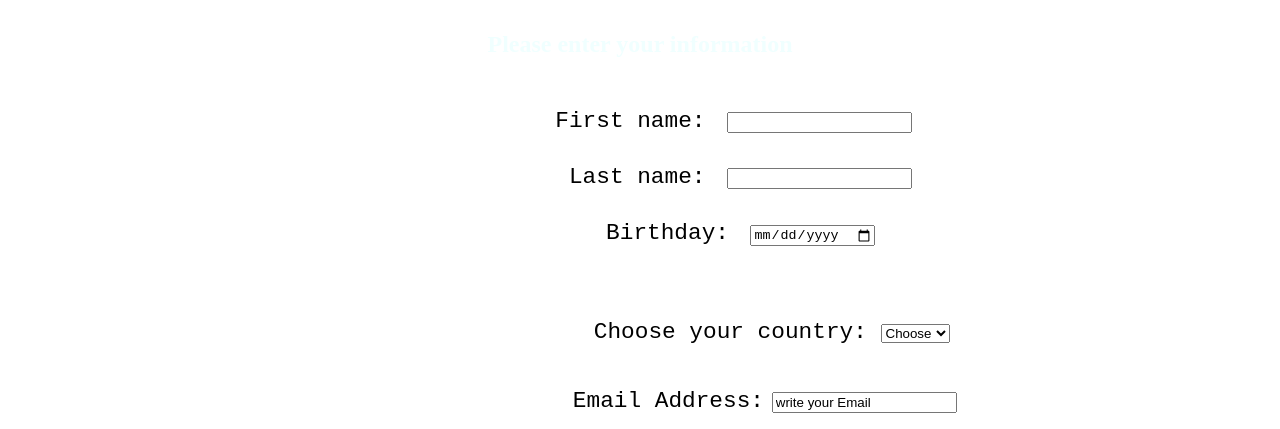
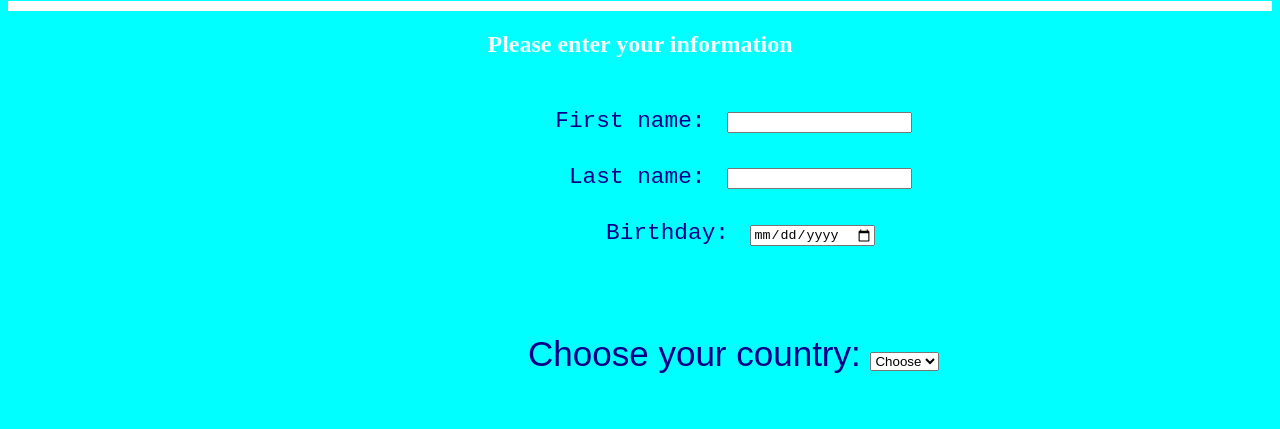
Before and after one commit to Hagar2334/CIS201_-Hagar202222, a plain HTML site: page labwork/lab05/src/index.html in a window 1280 px wide. Shown: the part 341-770 px from the top of the page. Drawn offline with Linux system fonts and the light colour scheme; files that its build step writes are made by us from their sources.

Commit message:
Update index.html

```diff
--- a/labwork/lab05/src/index.html
+++ b/labwork/lab05/src/index.html
@@ -2,7 +2,7 @@
 
 <html>
 <head>
-	<link rel="stylesheet" type="text/css" href="phone club.css">
+	<link rel="stylesheet" type="text/css" href="css/Style.css">
 
 
 <meta charset="utf-8">
```
